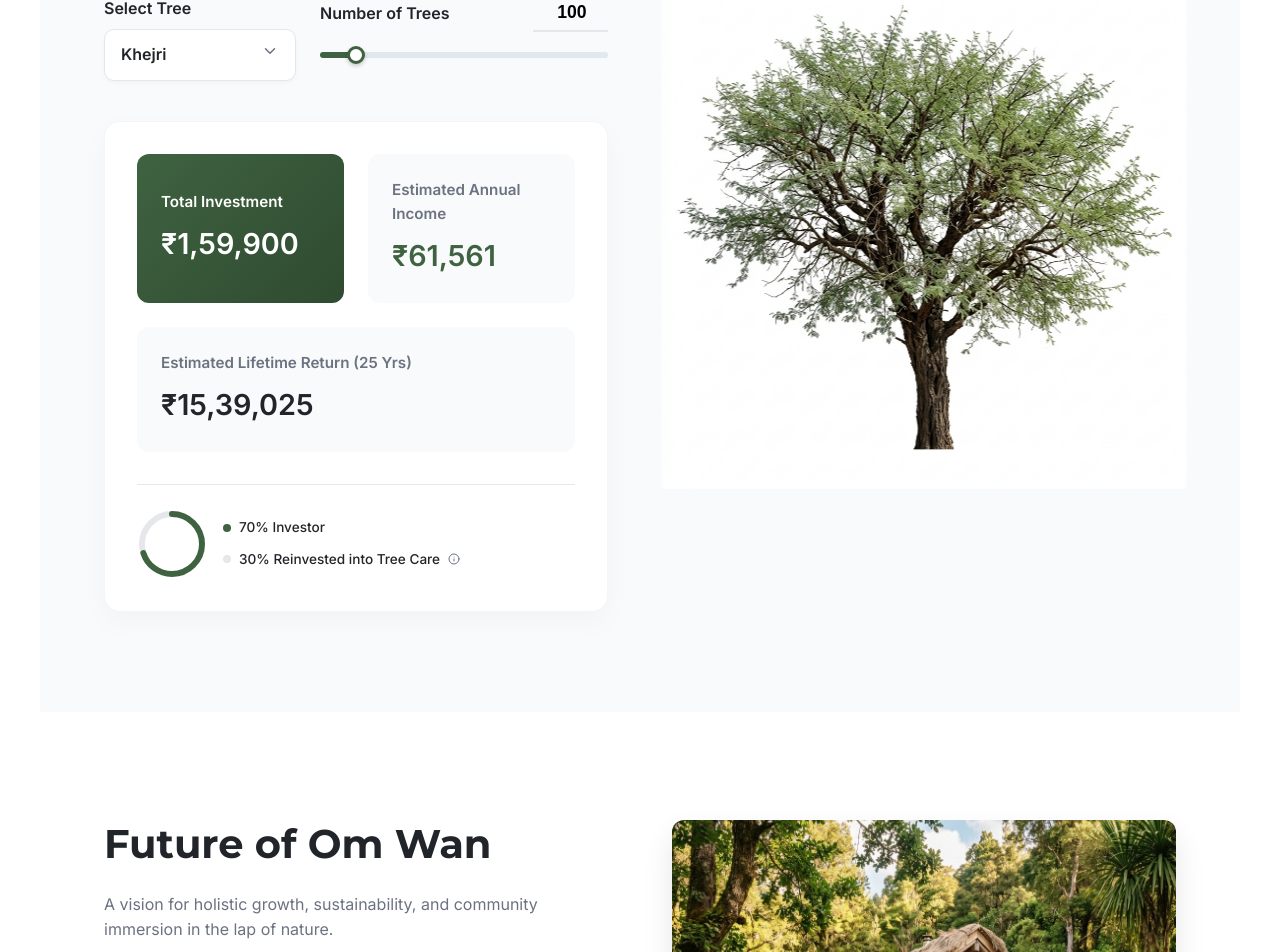
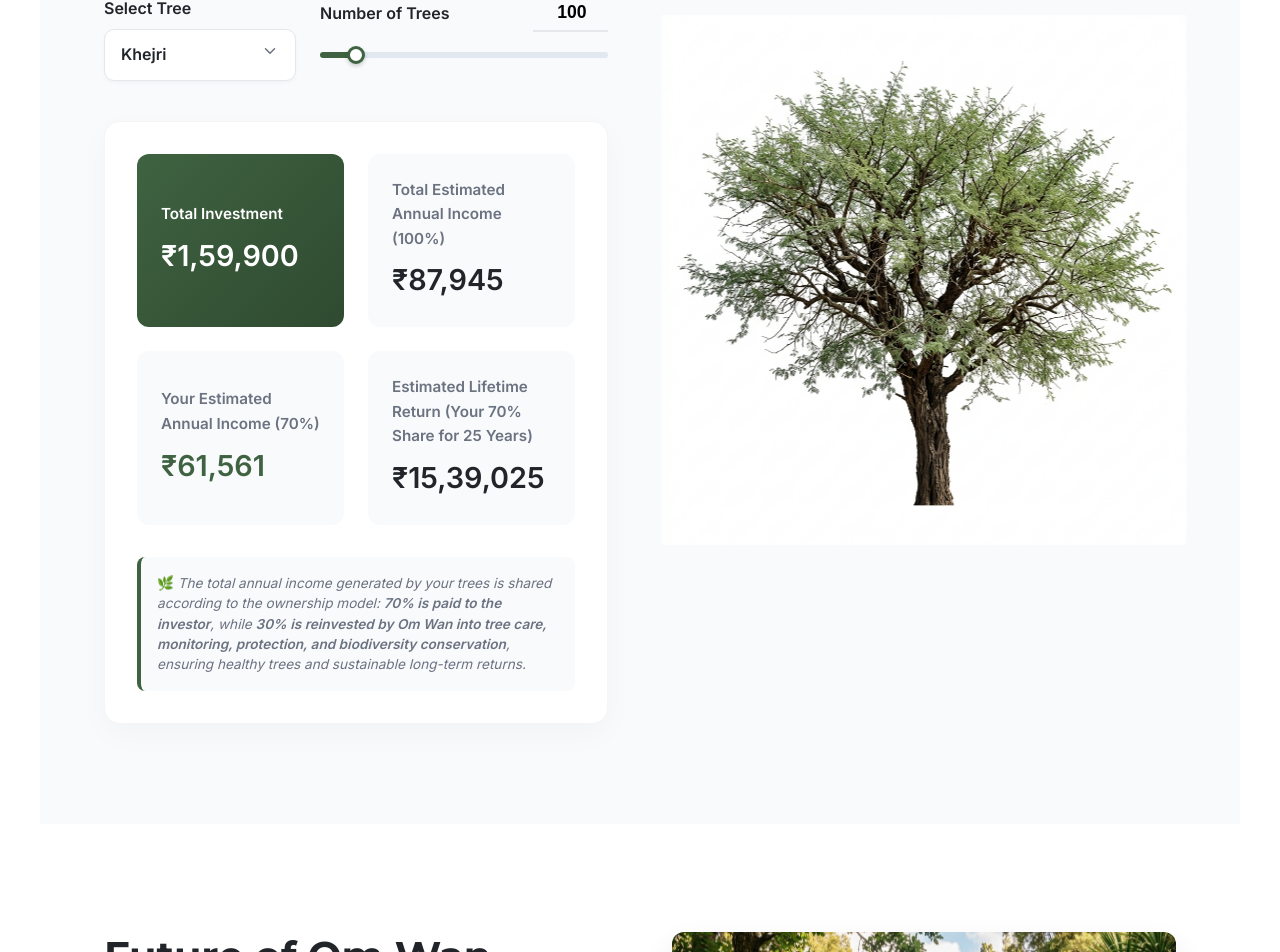
Before and after one commit to ashokaph335701-dot/Om-Wan, a React (Vite) app in the folder om-wan-web/: page / in a window 1280 px wide. Shown: the part 6906-7858 px from the top of the page. Built offline with nearby package versions, Linux system fonts and the light colour scheme.

Commit message:
feat: show 4 result cards and replace split ring with text note

```diff
--- a/om-wan-web/src/components/Calculator.jsx
+++ b/om-wan-web/src/components/Calculator.jsx
@@ -1,6 +1,6 @@
 import { useState, useEffect, useRef } from 'react';
 import { motion, AnimatePresence } from 'framer-motion';
-import { ChevronDown, Info } from 'lucide-react';
+import { ChevronDown } from 'lucide-react';
 
 // Custom CountUp Hook
 function useCountUp(endValue, duration = 800) {
@@ -49,7 +49,6 @@ export default function Calculator() {
   const [selectedTree, setSelectedTree] = useState("Khejri");
   const [treeCount, setTreeCount] = useState(100);
   const [dropdownOpen, setDropdownOpen] = useState(false);
-  const [showTooltip, setShowTooltip] = useState(false);
 
   const currentTree = treeData[selectedTree];
 
@@ -64,12 +63,6 @@ export default function Calculator() {
     else if (num < 1) setTreeCount(1);
     else setTreeCount(num);
   };
-
-  // Ring Variables
-  const radius = 30;
-  const circumference = 2 * Math.PI * radius;
-  const investorDash = circumference * 0.7;
-  const reinvestedDash = circumference * 0.3;
 
   return (
     <section id="calculator" className="section-padding" style={{ background: '#f8fafc', position: 'relative', overflow: 'hidden' }}>
@@ -163,60 +156,26 @@ export default function Calculator() {
               </motion.div>
 
               <motion.div className="compact-card" whileHover={{ y: -3 }}>
-                <div className="card-label">Estimated Annual Income</div>
+                <div className="card-label">Total Estimated Annual Income (100%)</div>
+                <div className="card-value" style={{ color: 'var(--text-dark)' }}><AnimatedNum value={totalAnnualReturn} prefix="₹" /></div>
+              </motion.div>
+
+              <motion.div className="compact-card" whileHover={{ y: -3 }}>
+                <div className="card-label">Your Estimated Annual Income (70%)</div>
                 <div className="card-value" style={{ color: 'var(--forest-green)' }}><AnimatedNum value={investorAnnualIncome} prefix="₹" /></div>
               </motion.div>
 
-              <motion.div className="compact-card" style={{ gridColumn: '1 / -1' }} whileHover={{ y: -3 }}>
-                <div className="card-label">Estimated Lifetime Return (25 Yrs)</div>
+              <motion.div className="compact-card" whileHover={{ y: -3 }}>
+                <div className="card-label">Estimated Lifetime Return (Your 70% Share for 25 Years)</div>
                 <div className="card-value"><AnimatedNum value={lifetimeReturn} prefix="₹" /></div>
               </motion.div>
             </div>
 
-            {/* Revenue Split Ring Inline */}
-            <div className="compact-split-visual">
-              <div className="ring-wrapper-tiny">
-                <svg width="70" height="70" viewBox="0 0 70 70" className="income-ring">
-                  <circle
-                    cx="35" cy="35" r={radius}
-                    fill="none" stroke="#E5E7EB" strokeWidth="6"
-                    strokeDasharray={`${reinvestedDash} ${circumference}`}
-                    strokeDashoffset={-investorDash}
-                    strokeLinecap="round"
-                    onMouseEnter={() => setShowTooltip(true)}
-                    onMouseLeave={() => setShowTooltip(false)}
-                    style={{ cursor: 'help' }}
-                  />
-                  <circle
-                    cx="35" cy="35" r={radius}
-                    fill="none" stroke="var(--forest-green)" strokeWidth="6"
-                    strokeDasharray={`${investorDash} ${circumference}`}
-                    strokeLinecap="round"
-                  />
-                </svg>
-                <AnimatePresence>
-                  {showTooltip && (
-                    <motion.div
-                      className="minimal-tooltip"
-                      initial={{ opacity: 0, y: 5 }}
-                      animate={{ opacity: 1, y: 0 }}
-                      exit={{ opacity: 0, y: 5 }}
-                    >
-                      30% of the annual return generated by your trees is automatically reinvested by Om Wan into tree care, monitoring, protection, and biodiversity conservation, ensuring healthy trees and sustainable long-term returns.
-                    </motion.div>
-                  )}
-                </AnimatePresence>
-              </div>
-              <div className="compact-split-labels">
-                <div className="split-label small">
-                  <div className="dot" style={{ background: 'var(--forest-green)' }}></div>
-                  70% Investor
-                </div>
-                <div className="split-label small" onMouseEnter={() => setShowTooltip(true)} onMouseLeave={() => setShowTooltip(false)} style={{ cursor: 'help' }}>
-                  <div className="dot" style={{ background: '#E5E7EB' }}></div>
-                  30% Reinvested into Tree Care <Info size={12} color="var(--text-muted)"/>
-                </div>
-              </div>
+            {/* Information Note */}
+            <div style={{ marginTop: '1.5rem', padding: '1rem', background: '#f8fafc', borderRadius: '8px', borderLeft: '4px solid var(--forest-green)' }}>
+              <p style={{ fontSize: '0.85rem', color: 'var(--text-muted)', lineHeight: '1.5', margin: 0 }}>
+                🌿 <em>The total annual income generated by your trees is shared according to the ownership model: <strong>70% is paid to the investor</strong>, while <strong>30% is reinvested by Om Wan into tree care, monitoring, protection, and biodiversity conservation</strong>, ensuring healthy trees and sustainable long-term returns.</em>
+              </p>
             </div>
 
           </div>
```
